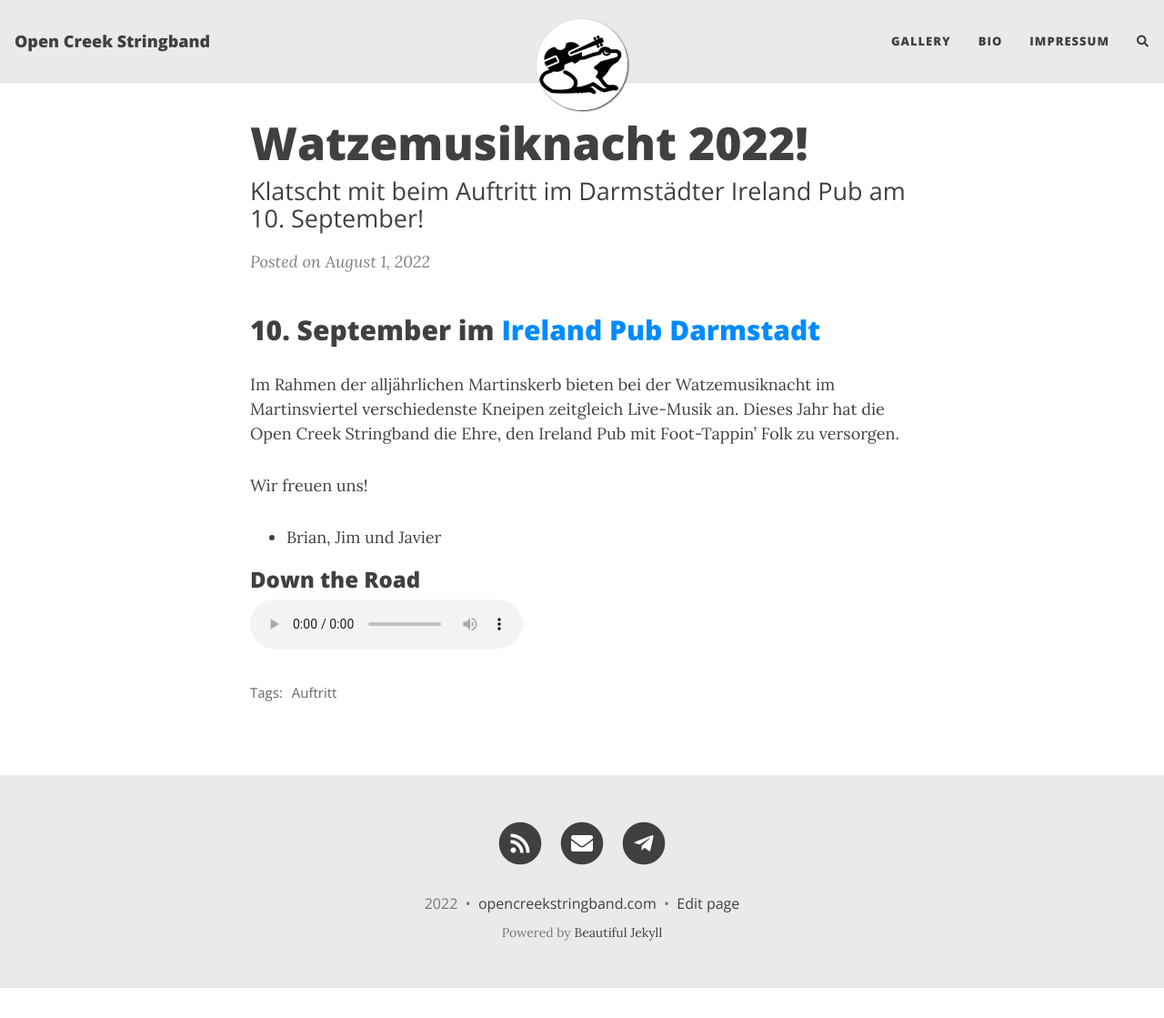
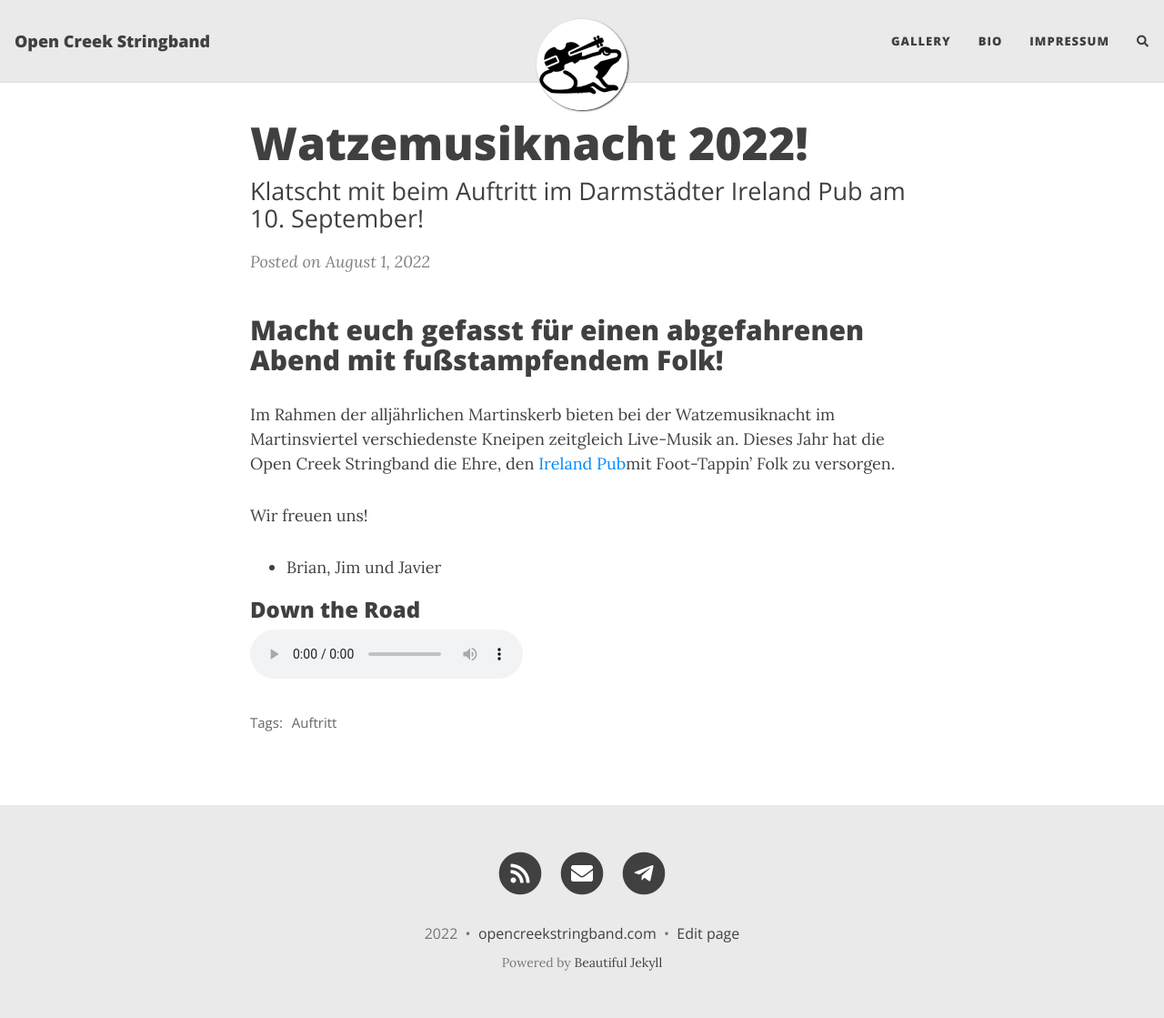
Before and after one commit to BrianInGermany/opencreek, a Jekyll site: the page built from _posts/2022-08-01-watzemusiknacht.md, in a window 1280 px wide and 1119 px high. Shown: the whole window at 91% size. Built offline with Jekyll 4.4.1, drawn with Linux system fonts in a browser that asks for light colours; nearby versions of some CDN libraries; comment, search, counter and statistics services are not loaded.

Commit message:
edit post

```diff
--- a/_posts/2022-08-01-watzemusiknacht.md
+++ b/_posts/2022-08-01-watzemusiknacht.md
@@ -8,9 +8,9 @@ tags: [Auftritt]
 # comments: true
 ---
 
-## 10. September im [Ireland Pub Darmstadt](http://www.irelandpub.de/)
+## Macht euch gefasst für einen abgefahrenen Abend mit fußstampfendem Folk!
 
-Im Rahmen der alljährlichen Martinskerb bieten bei der Watzemusiknacht im Martinsviertel verschiedenste Kneipen zeitgleich Live-Musik an. Dieses Jahr hat die Open Creek Stringband die Ehre, den Ireland Pub mit Foot-Tappin' Folk zu versorgen.
+Im Rahmen der alljährlichen Martinskerb bieten bei der Watzemusiknacht im Martinsviertel verschiedenste Kneipen zeitgleich Live-Musik an. Dieses Jahr hat die Open Creek Stringband die Ehre, den [Ireland Pub](http://www.irelandpub.de/)mit Foot-Tappin' Folk zu versorgen.
 
 Wir freuen uns!
 
```
